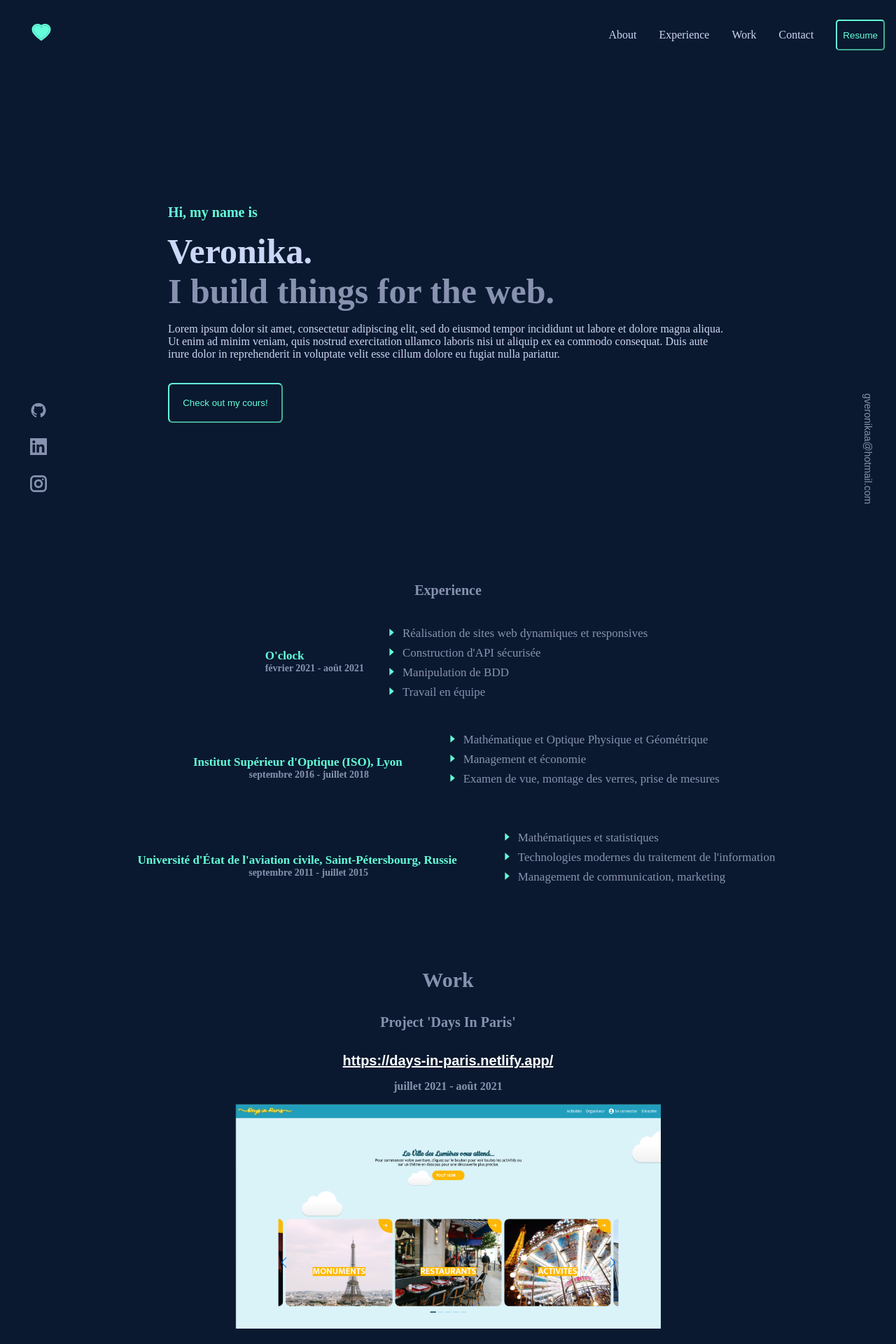
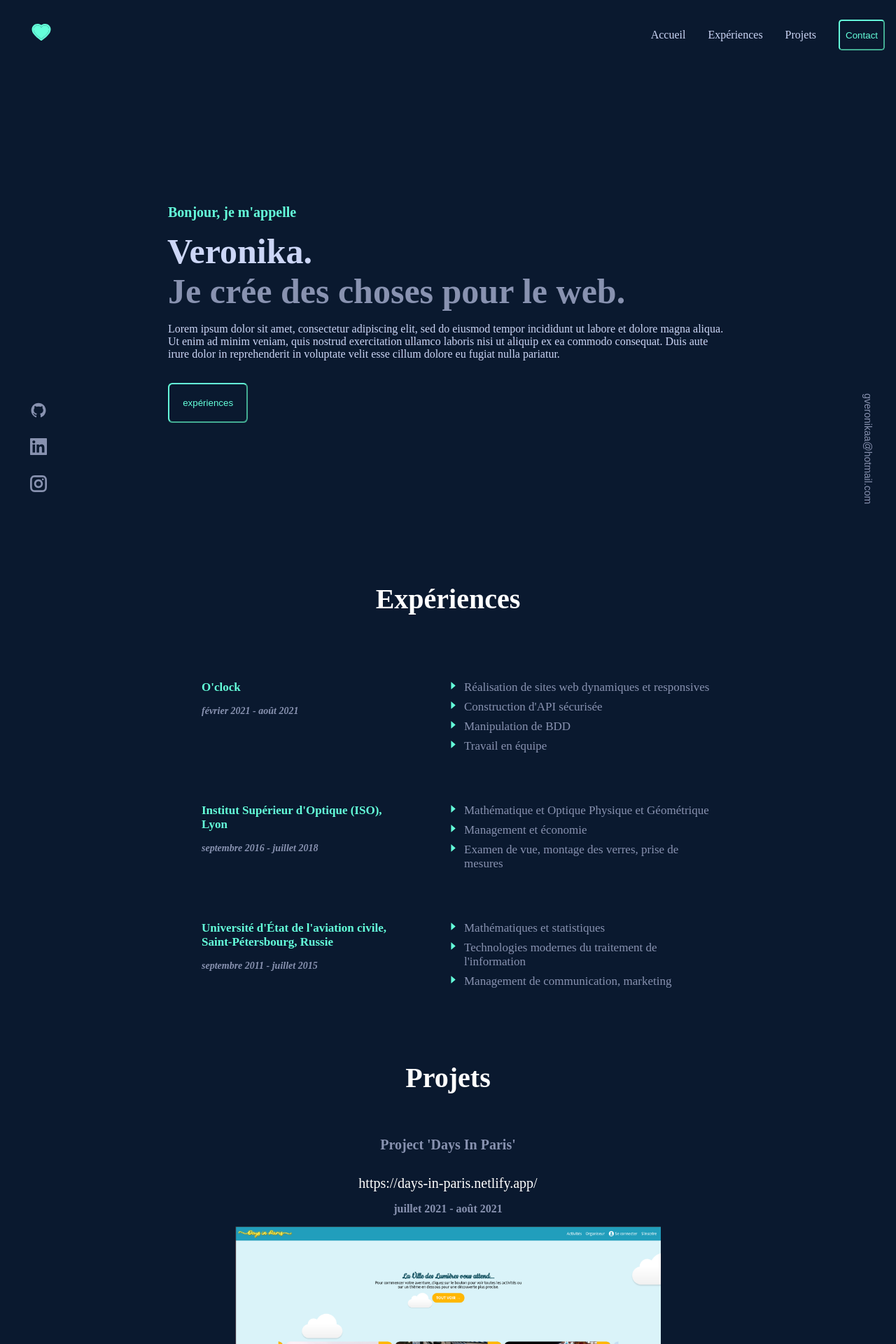
Before and after one commit to g-veronika/Portfolio, a React (Create React App) app in the folder my-site/: page / in a window 1280 px wide. Shown: the top 1920 px of the page at 70% size. Built offline with nearby package versions, Linux system fonts and the light colour scheme.

Commit message:
add links

```diff
--- a/my-site/package.json
+++ b/my-site/package.json
@@ -10,6 +10,7 @@
     "react-dom": "^17.0.2",
     "react-icons": "^4.3.1",
     "react-scripts": "4.0.3",
+    "react-scroll": "^1.8.4",
     "styled-components": "^5.3.1",
     "web-vitals": "^1.1.2"
   },
--- a/my-site/src/components/Experience.js
+++ b/my-site/src/components/Experience.js
@@ -6,7 +6,8 @@ import { AiFillCaretRight } from "react-icons/ai";
 function Experience() {
     return (
         <Box>
-            <Formations>Experience</Formations>
+            <Formations id="experiences">Expériences</Formations>
+            <BigBox>
                 <Line>
                     <About>
                         <NomEcole>O'clock</NomEcole>
@@ -42,6 +43,7 @@ function Experience() {
                         <Liste><Logo><AiFillCaretRight /></Logo>Management de communication, marketing</Liste>
                     </Description>
                 </Line>
+            </BigBox>
         </Box>
     )
 }
@@ -55,11 +57,15 @@ const Box = styled.div`
     text-align: center;
     font-size: 25px;
 `
+const BigBox = styled.div`
+    display: grid;
+`
 
-const Formations = styled.h2`
-    color: #8892B0;
+const Formations = styled.h1`
+    color: white;
     text-align: center;
-    font-size: 20px;
+    font-size: 40px;
+    margin-bottom: 5%;
 `
 
 const NomEcole = styled.h3`
@@ -73,7 +79,9 @@ const NomEcole = styled.h3`
 const Date = styled.h4`
     color: #8892B0;
     font-size: 14px;
-    align-self: center;
+    text-align: left;
+    font-style: italic;
+    margin-top:5%
 `
 
 const Description = styled.div`
@@ -85,20 +93,26 @@ const Description = styled.div`
 
 const About = styled.div`
     color: #8892B0;
-    padding: 2rem 2rem;
+    padding: 0rem 2rem;
 `
 
 const Line = styled.div`
-    display: flex;
+    grid-template-columns: 1fr 1fr;
+    display: grid;
     justify-content: center;
-    margin: 2.5rem 0 2rem 0;
+    margin: 2rem auto;
     color: #8892B0;
+    width: 60vw;
+
+    @media screen and (max-width:768px){
+        grid-template-columns: 1fr;
+    }
 `
 
 const Liste = styled.li`
     list-style: none;
     display: flex;
-    align-items: center;
+    text-align: left;
     padding: 0 0.5rem 0.5rem 0;
 `
 const Logo = styled.div`
--- a/my-site/src/components/Footer.js
+++ b/my-site/src/components/Footer.js
@@ -8,10 +8,10 @@ function Footer() {
     return (
         <Box>
             <Icons>
-                <Icon><Link href="https://github.com/g-veronika" target="_blank"><AiFillGithub /></Link></Icon>
-                <Icon><a href="https://www.linkedin.com/in/veronika-grebenshchikova-735ba8214/" target="_blank"><GrLinkedin /></a></Icon>
-                <Icon><a href="https://www.instagram.com/veronika.piletskaya/" target="_blank"><GrInstagram /></a></Icon>
-                <Mail><a href="mailto:gveronikaa@hotmail.com">gveronikaa@hotmail.com</a></Mail>
+                <Icon><Link href="https://github.com/g-veronika" target="_blank" rel="noreferrer"><AiFillGithub /></Link></Icon>
+                <Icon><a href="https://www.linkedin.com/in/veronika-grebenshchikova-735ba8214/" target="_blank" rel="noreferrer"><GrLinkedin /></a></Icon>
+                <Icon><a href="https://www.instagram.com/veronika.piletskaya/" target="_blank" rel="noreferrer"><GrInstagram /></a></Icon>
+                <Mail><a href="mailto:gveronikaa@hotmail.com" rel="noreferrer">gveronikaa@hotmail.com</a></Mail>
             </Icons>
 
             Designed & Built by Veronika
@@ -87,7 +87,7 @@ const Mail = styled.div`
         color: #64FFDA;
         transform: translateY(-3px);
         transition: all 0.3s ease-in-out;
-    }
+        }
     }
 
 
--- a/my-site/src/components/Header.js
+++ b/my-site/src/components/Header.js
@@ -1,6 +1,7 @@
 import React from 'react'
 import { AiTwotoneHeart } from "react-icons/ai";
 import styled from 'styled-components/macro'
+import {Link} from 'react-scroll'
 
 
 
@@ -9,11 +10,11 @@ const Header = () => {
         <Nav>
             <Logo><AiTwotoneHeart /></Logo>
             <Menu>
-                <li>About</li>
-                <li>Experience</li>
-                <li>Work</li>
-                <li>Contact</li>
-                <MyBtn>Resume</MyBtn>
+                <ScrollLink to="accueil" smooth={true} offset={-100}><li>Accueil</li></ScrollLink>
+                <ScrollLink to="experiences" smooth={true} offset={-100}><li>Expériences</li></ScrollLink>
+                <ScrollLink to="projets" smooth={true} offset={-100}><li>Projets</li></ScrollLink>
+
+                <MyBtn>Contact</MyBtn>
             </Menu>
         </Nav>
     )
@@ -34,9 +35,12 @@ const Menu = styled.nav`
     justify-content: flex-end;
     cursor: pointer;
 
+
+
     li {
         list-style: none;
         margin: 0 1rem;
+        transition: all 0.3s ease-in-out;
 
         &:hover {
             color: #64FFDA;
@@ -73,9 +77,14 @@ const MyBtn = styled.button`
     cursor: pointer;
     transition: all 0.3s ease-in-out;
 
+
     &:hover {
             color: #64FFDA;
             transform: translateY(-3px);
             transition: all 0.3s ease-in-out;
         }
 `
+
+const ScrollLink = styled(Link)`
+
+`
--- a/my-site/src/components/Home.js
+++ b/my-site/src/components/Home.js
@@ -1,15 +1,15 @@
 import React from 'react'
 import styled from 'styled-components/macro'
-
+import {Link} from 'react-scroll'
 
 function Home() {
     return (
-        <Box>
-            <MyTitle>Hi, my name is</MyTitle>
+        <Box id="accueil">
+            <MyTitle>Bonjour, je m'appelle</MyTitle>
             <Name>Veronika.</Name>
-            <Things>I build things for the web.</Things>
+            <Things> Je crée des choses pour le web.</Things>
             <Txt>Lorem ipsum dolor sit amet, consectetur adipiscing elit, sed do eiusmod tempor incididunt ut labore et dolore magna aliqua. Ut enim ad minim veniam, quis nostrud exercitation ullamco laboris nisi ut aliquip ex ea commodo consequat. Duis aute irure dolor in reprehenderit in voluptate velit esse cillum dolore eu fugiat nulla pariatur.</Txt>
-            <MyButton>Check out my cours!</MyButton>
+            <ScrollLink to="experiences" smooth={true} offset={-100}><MyButton>expériences</MyButton></ScrollLink>
         </Box>
     )
 }
@@ -70,3 +70,7 @@ const MyButton = styled.button`
             background: #64FFDA;
         }
 `
+
+const ScrollLink = styled(Link)`
+
+`
--- a/my-site/src/components/Work.js
+++ b/my-site/src/components/Work.js
@@ -1,13 +1,16 @@
 import React from 'react'
 import styled from 'styled-components/macro'
 import Paris from '../photos/Paris.png'
+import {Link} from 'react-scroll'
+
+
 
 function Work() {
     return (
         <Box>
-            <Titre>Work</Titre>
+            <Titre id="projets">Projets</Titre>
             <Imgtitre>Project 'Days In Paris'</Imgtitre>
-            <Lien><Link href="https://days-in-paris.netlify.app/" target="_blank">https://days-in-paris.netlify.app/</Link></Lien>
+            <Lien><LinkUn href="https://days-in-paris.netlify.app/" target="_blank" rel="noreferrer" >https://days-in-paris.netlify.app/</LinkUn></Lien>
             <Datetitre>juillet 2021 - août 2021</Datetitre>
             <Img src= {Paris} alt="image days in paris"/>
             <Description>Le projet Days in Paris a pour but de créer une application qui permette à l’utilisateur d'organiser son séjour à Paris.
@@ -27,12 +30,11 @@ const Box = styled.div`
     font-size: 25px;
 `
 const Titre = styled.h1`
-    margin-bottom: 2rem;
-    color: #8892B0;
+    color: white;
     text-align: center;
-    font-size: 30px;
+    font-size: 40px;
+    margin-bottom: 5%;
 `
-
 
 const Img = styled.img`
     width: 50%;
@@ -47,18 +49,28 @@ const Datetitre = styled.h3`
     padding: 0;
 `
 
-const Lien = styled.h1`
+const Lien = styled.div`
     font-size: 20px;
     margin: 1rem 0 0 0;
-    color: #64FFDA;
+    color: #64FFDA !important;
+    transition: all 0.3s ease-in-out;
+
+    a {
+        color: white
+    }
+
+    &:hover {
+        color: #64FFDA;
+        transform: translateY(-3px);
+        transition: all 0.3s ease-in-out;
+    }
 
 `
 
-const Link = styled.a`
-    font-size: 20px;
-    color: white;
-    font-family: Arial, Helvetica, sans-serif;
+const LinkUn = styled.a`
+    text-decoration: none;
     cursor: pointer;
+
 `
 const Description = styled.div`
     font-size: 20px;
```
Also changed, not shown: 1 other file (tests, documents, lock files or other folders). Lines whose indentation alone changed are shown as unchanged.
